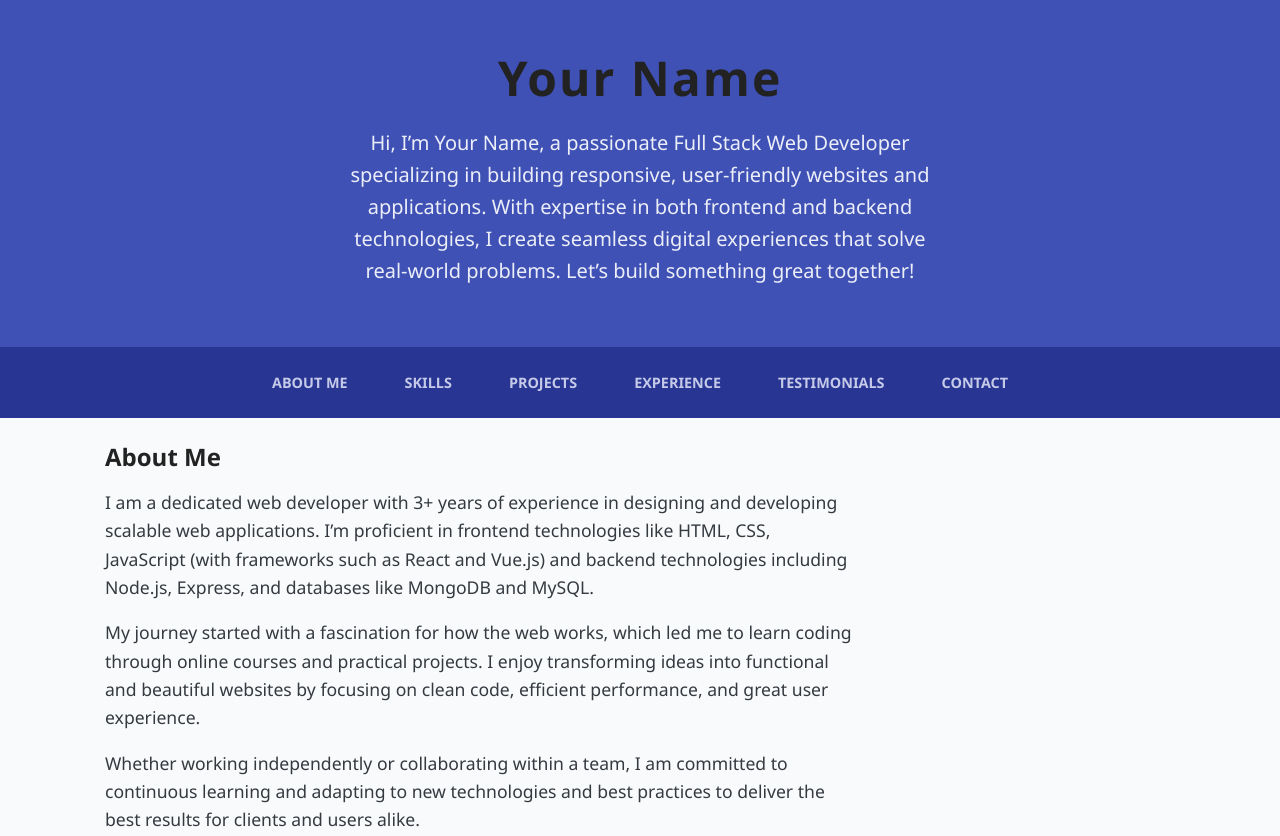
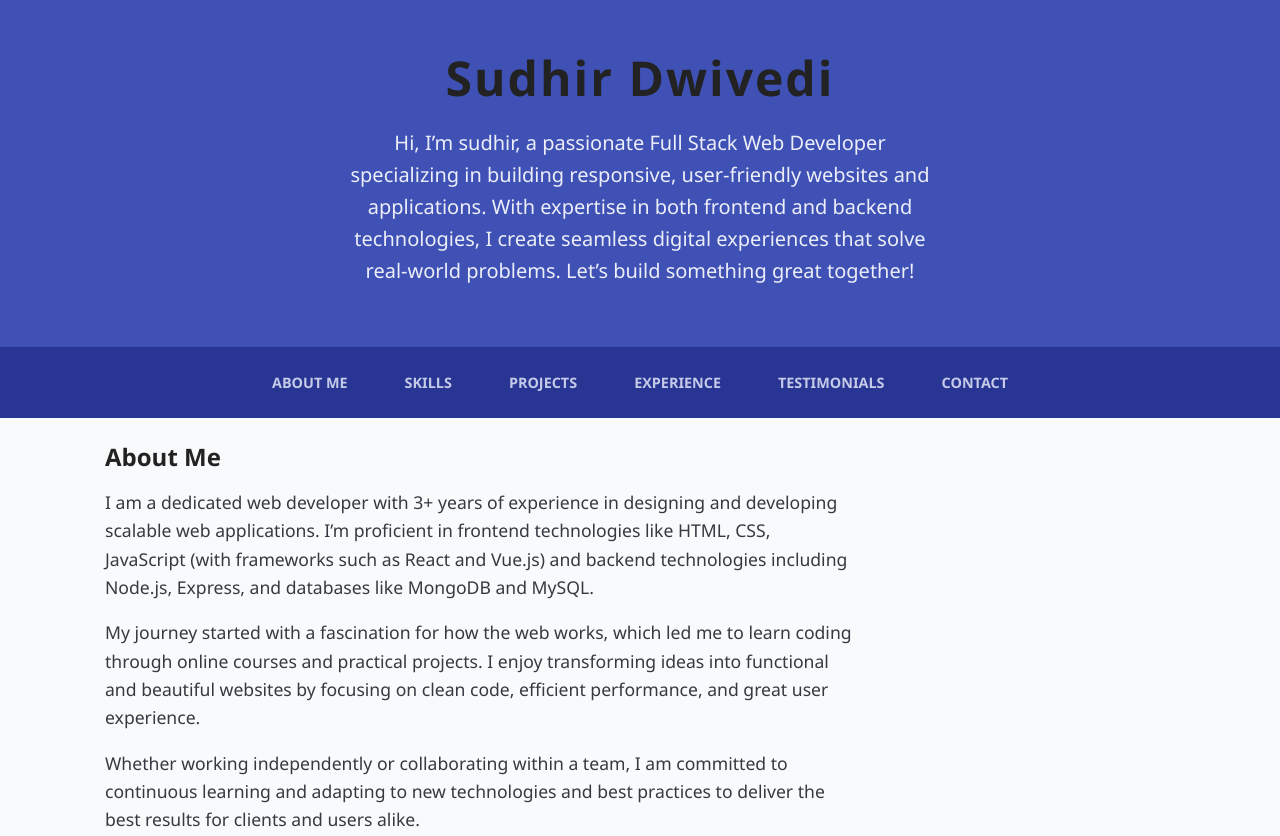
Before and after one commit to sudhiro0/my-portfolio, a plain HTML site: page index.html in a window 1280 px wide. Shown: the top 836 px of the page. Drawn offline with Linux system fonts and the light colour scheme.

Commit message:
Update index.html

```diff
--- a/index.html
+++ b/index.html
@@ -7,8 +7,8 @@
 </head>
   <body>
     <header>
-    <h1>Your Name</h1>
-    <p>Hi, I’m Your Name, a passionate Full Stack Web Developer specializing in building responsive, user-friendly websites and applications. With expertise in both frontend and backend technologies, I create seamless digital experiences that solve real-world problems. Let’s build something great together!</p>
+    <h1>Sudhir Dwivedi</h1>
+    <p>Hi, I’m sudhir, a passionate Full Stack Web Developer specializing in building responsive, user-friendly websites and applications. With expertise in both frontend and backend technologies, I create seamless digital experiences that solve real-world problems. Let’s build something great together!</p>
 
     </header>
 
```
